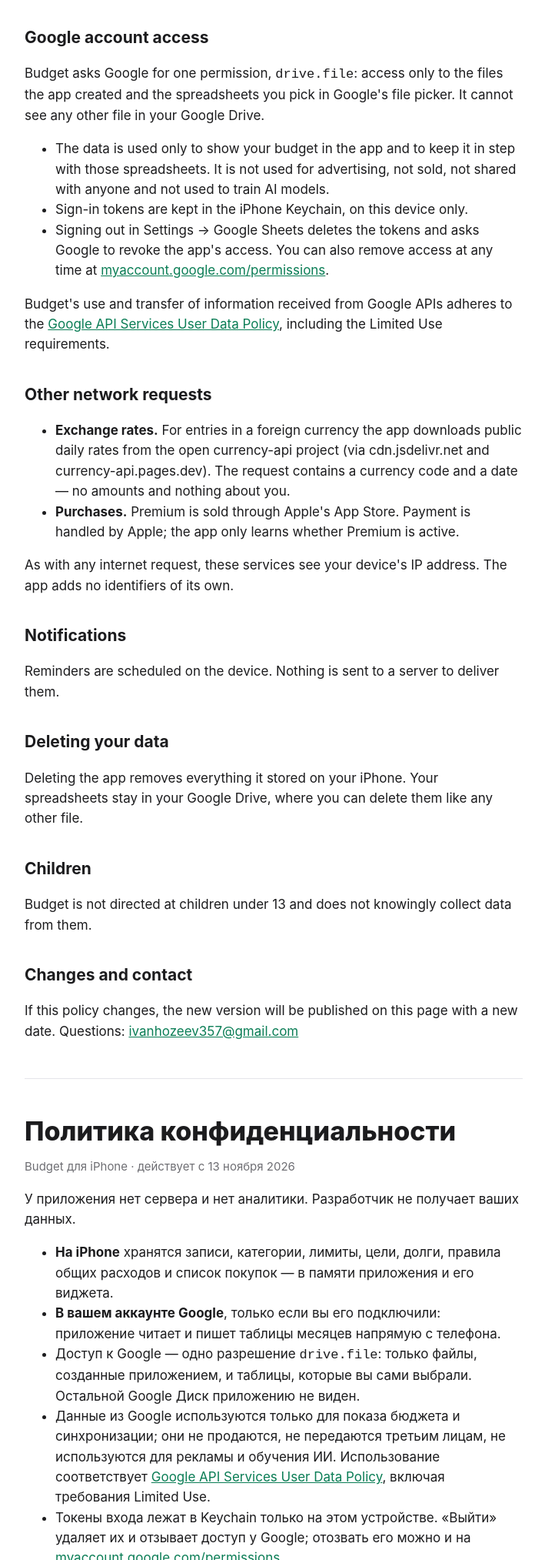
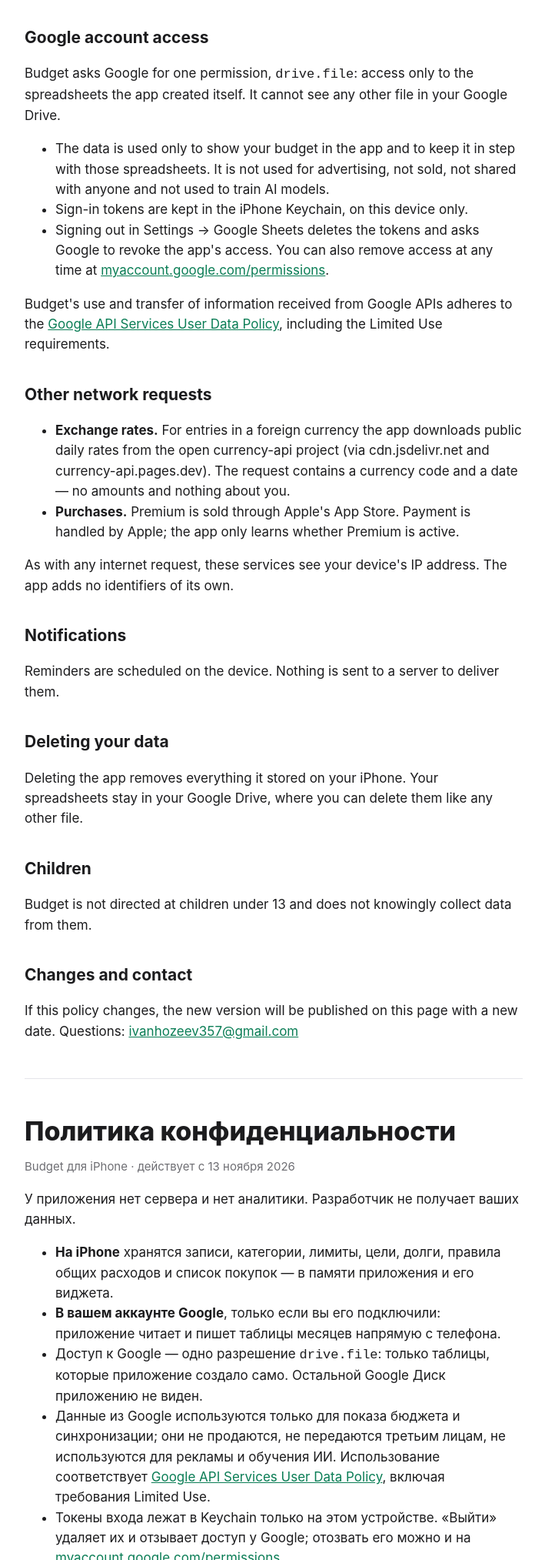
Before and after one commit to IvanHozeev/budget-app-site, a plain HTML site: page privacy.html in a window 1280 px wide. Shown: the part 550-2577 px from the top of the page at 77% size, without its empty margins (284-993 px from the left). Drawn offline with Linux system fonts and the light colour scheme.

Commit message:
Privacy policy: the app opens only the spreadsheets it created
Co-Authored-By: Claude Opus 5.5 <noreply@anthropic.com>

```diff
--- a/privacy.html
+++ b/privacy.html
@@ -23,7 +23,7 @@
 </ul>
 
 <h2>Google account access</h2>
-<p>Budget asks Google for one permission, <code>drive.file</code>: access only to the files the app created and the spreadsheets you pick in Google's file picker. It cannot see any other file in your Google Drive.</p>
+<p>Budget asks Google for one permission, <code>drive.file</code>: access only to the spreadsheets the app created itself. It cannot see any other file in your Google Drive.</p>
 <ul>
 <li>The data is used only to show your budget in the app and to keep it in step with those spreadsheets. It is not used for advertising, not sold, not shared with anyone and not used to train AI models.</li>
 <li>Sign-in tokens are kept in the iPhone Keychain, on this device only.</li>
@@ -59,7 +59,7 @@
 <ul>
 <li><strong>На iPhone</strong> хранятся записи, категории, лимиты, цели, долги, правила общих расходов и список покупок — в памяти приложения и его виджета.</li>
 <li><strong>В вашем аккаунте Google</strong>, только если вы его подключили: приложение читает и пишет таблицы месяцев напрямую с телефона.</li>
-<li>Доступ к Google — одно разрешение <code>drive.file</code>: только файлы, созданные приложением, и таблицы, которые вы сами выбрали. Остальной Google Диск приложению не виден.</li>
+<li>Доступ к Google — одно разрешение <code>drive.file</code>: только таблицы, которые приложение создало само. Остальной Google Диск приложению не виден.</li>
 <li>Данные из Google используются только для показа бюджета и синхронизации; они не продаются, не передаются третьим лицам, не используются для рекламы и обучения ИИ. Использование соответствует <a href="https://developers.google.com/terms/api-services-user-data-policy">Google API Services User Data Policy</a>, включая требования Limited Use.</li>
 <li>Токены входа лежат в Keychain только на этом устройстве. «Выйти» удаляет их и отзывает доступ у Google; отозвать его можно и на <a href="https://myaccount.google.com/permissions">myaccount.google.com/permissions</a>.</li>
 <li>Курсы валют загружаются из открытого проекта currency-api (cdn.jsdelivr.net, currency-api.pages.dev): в запросе только код валюты и дата.</li>
```
Also changed, not shown: index.html (+1 -1 lines).
